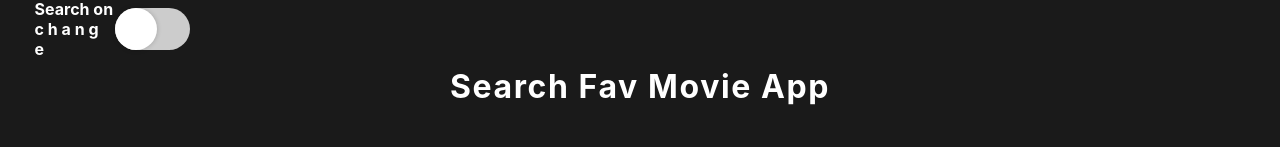
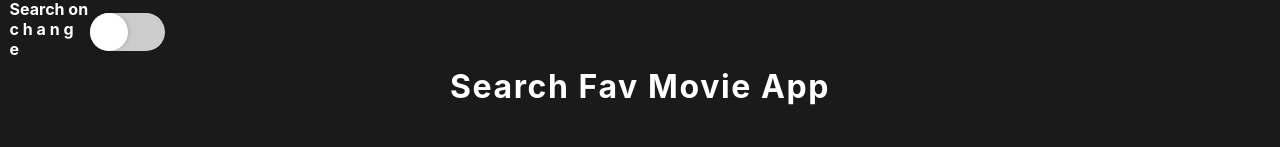
Before and after one commit to hacagahasanli/movie-stack, a React (Vite) app: page / in a window 1280 px wide. Shown: the top 147 px of the page. Built offline with nearby package versions, Linux system fonts and the light colour scheme; no server answers.

Commit message:
Adding to many result page without design

```diff
--- a/src/components/Movies/index.jsx
+++ b/src/components/Movies/index.jsx
@@ -11,6 +11,7 @@ import { Card, CardMedia, Grid, CardContent, Typography } from "@mui/material"
 const Movies = () => {
   const dispatch = useDispatch()
   const [page, setPage] = useState(2)
+
   const { name } = useSelector(state => state.movie)
   const { moviesList } = useSelector((state) => state.movie)
 
@@ -18,12 +19,10 @@ const Movies = () => {
     from: { opacity: 0, transform: 'translate3d(0, 30px, 0)' },
     to: { opacity: 1, transform: 'translate3d(0, 0, 0)' },
     config: { mass: 1, tension: 500, friction: 35 },
-    delay: 1200,
+    delay: 300,
   });
 
-  useEffect(() => {
-    setPage(2)
-  }, [name])
+  useEffect(() => setPage(2), [name])
 
   const nextPageHandler = () => {
     dispatch(getNextSetMovie({ movieName: name, page: page }))
@@ -35,7 +34,7 @@ const Movies = () => {
     <Grid item xs={9}>
       <Grid container justifyContent="center">
         {trail?.map((style, index) =>
-          <animated.div key={`${moviesList[index].Title}+_${index}`} style={style}>
+          <animated.div key={moviesList[index].id} style={style}>
             <MovieItem key={moviesList[index].Title} movie={moviesList[index]} />
           </animated.div>
         )}
--- a/src/components/Search/SearchInput/index.jsx
+++ b/src/components/Search/SearchInput/index.jsx
@@ -1,4 +1,4 @@
-import React, { useEffect, useRef, useState } from "react"
+import React, { useEffect, useState } from "react"
 import { useDispatch, useSelector } from "react-redux"
 import { getMovies } from "../../../redux"
 import styled, { keyframes } from "styled-components"
@@ -7,17 +7,14 @@ import { setMovieName } from "../../../redux/feature/movie-slice"
 export const SearchInput = ({ type }) => {
     const dispatch = useDispatch()
     const [value, setValue] = useState("")
-    const ref = useRef()
-    // let timeoutId = null;
-    const { moviesList: { data } } = useSelector((state) => state.movie)
 
-    const searchMovieHandler = () => !type && dispatch(getMovies(ref.current.value))
+    const searchMovieHandler = () => !type && dispatch(getMovies(value))
 
-    const handler = (value) => type && dispatch(getMovies(value))
+    const debounceHandler = (value) => type && dispatch(getMovies(value))
 
     useEffect(() => {
         dispatch(setMovieName(value))
-        const timeoutId = setTimeout(() => handler(value), 450)
+        const timeoutId = setTimeout(() => debounceHandler(value), 450)
 
         return () => clearTimeout(timeoutId)
     }, [value])
@@ -33,7 +30,6 @@ export const SearchInput = ({ type }) => {
                 <Input
                     type="text"
                     fullWidth
-                    // ref={ref}
                     value={value}
                     onChange={(e) => setValue(e.target.value)}
                 />
@@ -41,7 +37,6 @@ export const SearchInput = ({ type }) => {
                     <ButtonTop onClick={searchMovieHandler}>Button</ButtonTop>
                 </Button>
             </FormElements>
-            {data?.Error && <p className={errorMessage}>{data.Error}</p>}
         </FormContainer>
     </>
 }
--- a/src/components/Search/index.jsx
+++ b/src/components/Search/index.jsx
@@ -7,22 +7,29 @@ export const Search = () => {
   return (
     <Container>
       <CheckboxContainer>
-        <p>Search on <span>change</span></p>
-        <ToggleInput id="toggle" type='checkbox' onClick={() => setType(!type)} />
-        <ToggleLabel htmlFor="toggle" />
+        <ToggleContainer>
+          <p>Search on <span>change</span></p>
+          <ToggleInput id="toggle" type='checkbox' onClick={() => setType(!type)} />
+          <ToggleLabel htmlFor="toggle" />
+        </ToggleContainer>
       </CheckboxContainer>
       <SearchInput {...{ type }} />
     </Container>
   )
 }
 
+const ToggleContainer = styled.div`
+  display: flex;
+  justify-content: center;
+  align-items: center;
+`
 const CheckboxContainer = styled.div`
   width: 205px;
   height: 42px;
   margin: auto;
   margin-left:0.1rem;
   display: flex;
-  justify-content: center;
+  justify-content: spce;
   align-items: center;
   p{
     max-width: 80px;
@@ -37,18 +44,19 @@ const CheckboxContainer = styled.div`
 `
 const ToggleLabel = styled.label`
   width: 75px;
-  height: 42px;
+  height: 38px;
   background: #ccc;
   position: relative;
   display: inline-block;
   border-radius: 46px;
   transition: 0.4s;
   box-sizing: border-box;
+  top:0.2rem;
   &:after {
     content: '';
     position: absolute;
-    width: 42px;
-    height: 42px;
+    width: 38px;
+    height: 38px;
     border-radius: 100%;
     left: 0;
     top: 0;
--- a/src/pages/Home/index.jsx
+++ b/src/pages/Home/index.jsx
@@ -1,10 +1,12 @@
+import { useSelector } from "react-redux";
 import { Search } from "../../components";
 import Movies from "../../components/Movies";
 
 const Home = () => {
+  const { error } = useSelector(state => state.movie)
   return <>
     <Search />
-    <Movies />
+    {error?.Error ? <h2>{error?.Error}</h2> : <Movies />}
   </>
 };
 
--- a/src/redux/feature/movie-slice.jsx
+++ b/src/redux/feature/movie-slice.jsx
@@ -5,13 +5,15 @@ const movieSlice = createSlice({
   initialState: {
     moviesList: [],
     movie: {},
-    name: "santa"
+    name: "santa",
+    error: {}
   },
   reducers: {
     getMovies: (name) => name,
     setMovies: (state, action) => {
       const movies = action.payload;
-      if (Array.isArray(movies)) state.moviesList = [...movies];
+      Array.isArray(movies) ? state.moviesList = [...movies]
+        : state.error = Object.assign({}, movies)
     },
     getMovie: (id) => id,
     setMovie: (state, action) => {
--- a/src/redux/sagas/movie-saga/index.jsx
+++ b/src/redux/sagas/movie-saga/index.jsx
@@ -6,8 +6,7 @@ function* GetMoviesAsync({ payload }) {
   try {
     const movieName = payload
     const response = yield call(fetchMovies, movieName)
-    console.log("NURLAN");
-    const data = response?.data?.Search
+    const data = response?.data?.Search ?? response?.data
     if (response.status === 200) yield put(setMovies(data))
   } catch (error) {
     console.log(error, "error")
@@ -28,7 +27,8 @@ function* GetNextSetMovieAsync({ payload }) {
   try {
     const movieTerm = payload
     const response = yield call(getNextMovieSet, movieTerm)
-    if (response.status === 200) yield put(setMovies(response?.data?.Search))
+    const data = response?.data?.Search
+    if (response.status === 200) yield put(setMovies(data))
   } catch (error) {
     console.log(error, "error",)
   }
```
